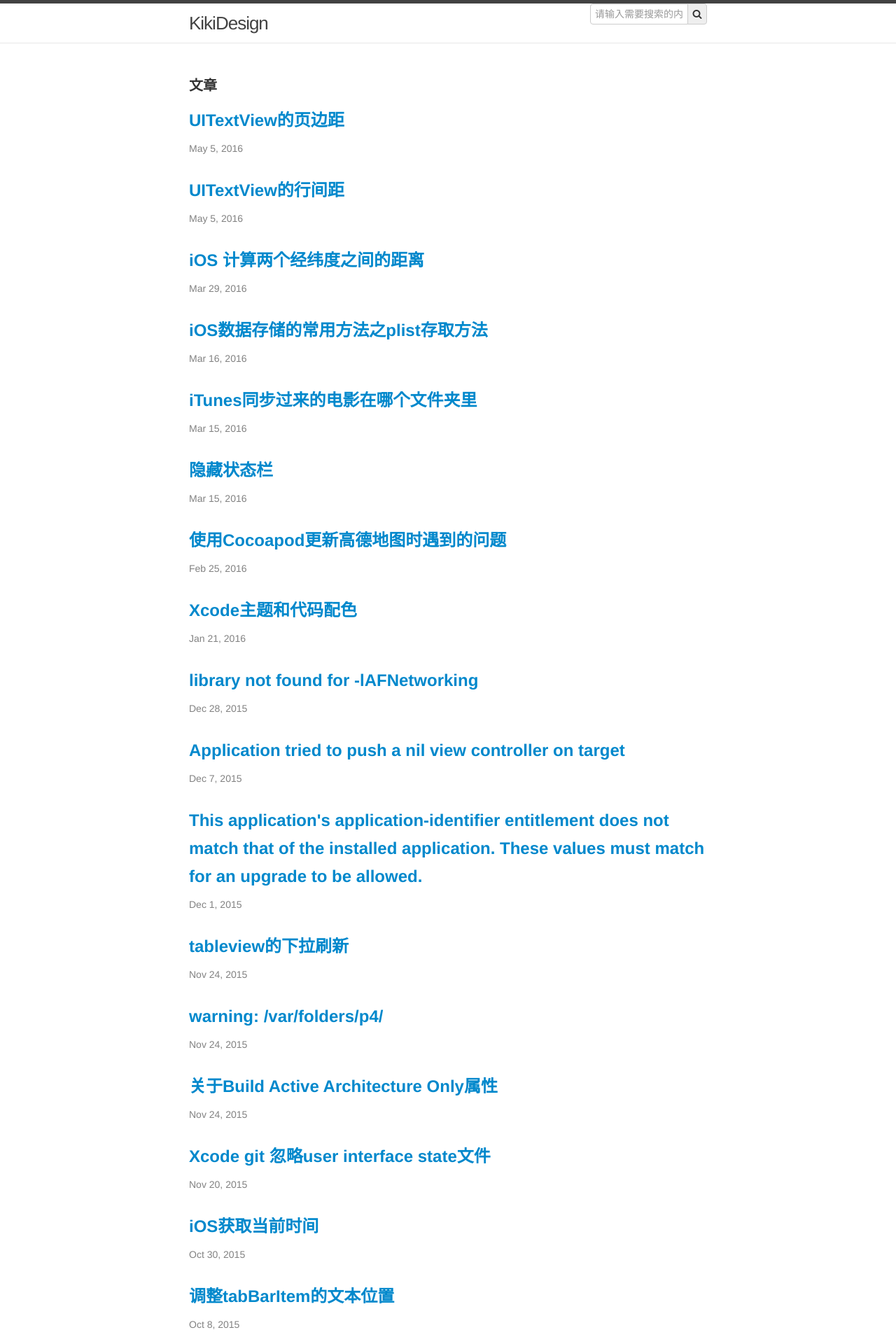
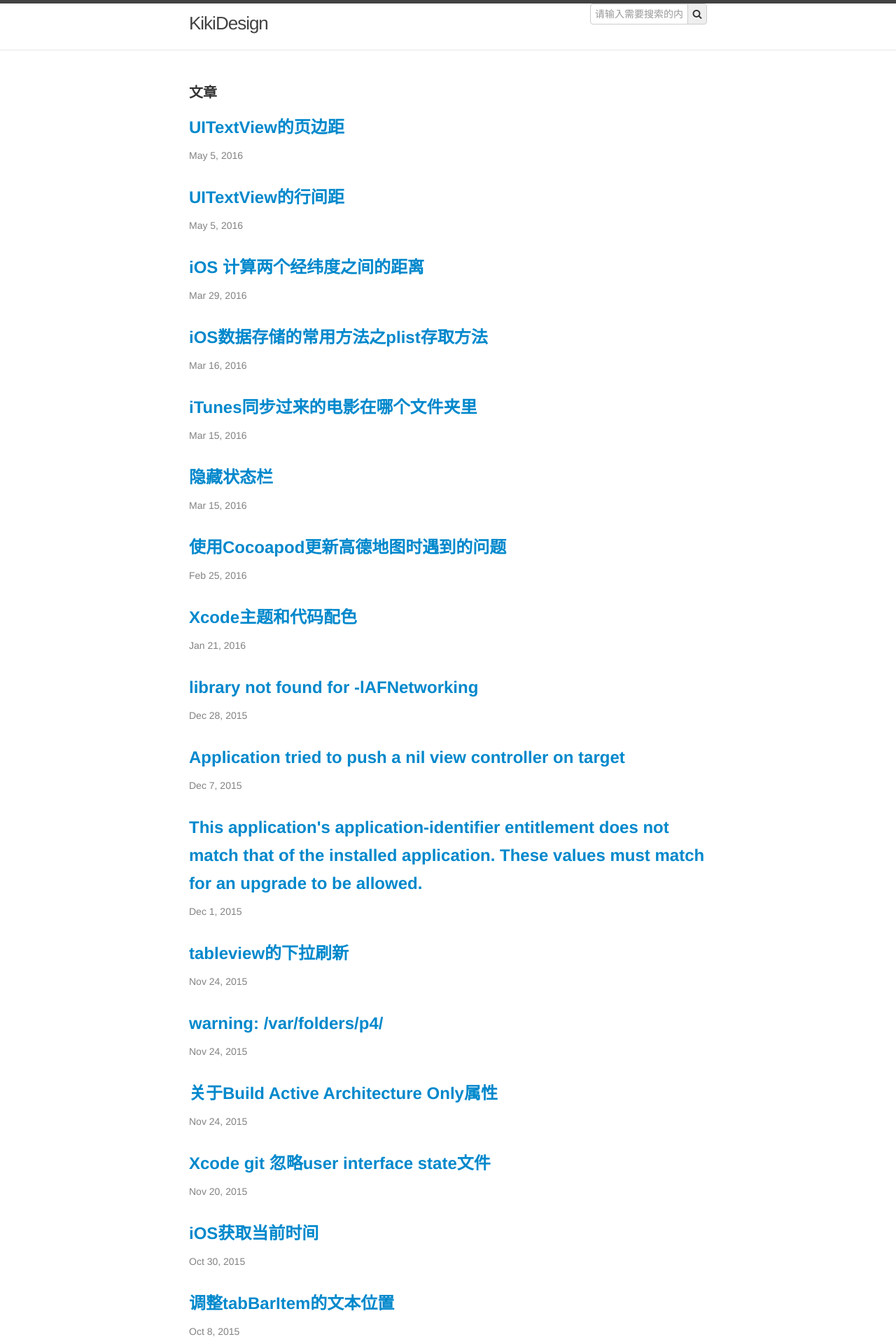
Before and after one commit to kikidesign/kikidesign.github.io, a Jekyll site: the page built from index.html, in a window 1280 px wide. Shown: the top 1920 px of the page at 70% size. Built offline with Jekyll 4.4.1, drawn with Linux system fonts in a browser that asks for light colours.

```diff
--- a/_includes/header.html
+++ b/_includes/header.html
@@ -17,7 +17,7 @@
         		<a href="javascript:sendurl()" class="btn btn-primary btn-sm" data-toggle="button">搜索</a>
       		</div>
       	</form> -->
-        <div class="input-append">
+        <div id="search_input" class="input-append">
           <input class="span2" id="appendedInput" type="text" placeholder="请输入需要搜索的内容...">
           <span class="add-on"><i class="icon-search" type="button"></i></span>
         </div>
--- a/_sass/_layout.scss
+++ b/_sass/_layout.scss
@@ -47,6 +47,10 @@
 
 #search{
     margin-top:0px;
+}
+
+#search_input{
+    line-height:56px;
 }
 
 .input-medium {
```
